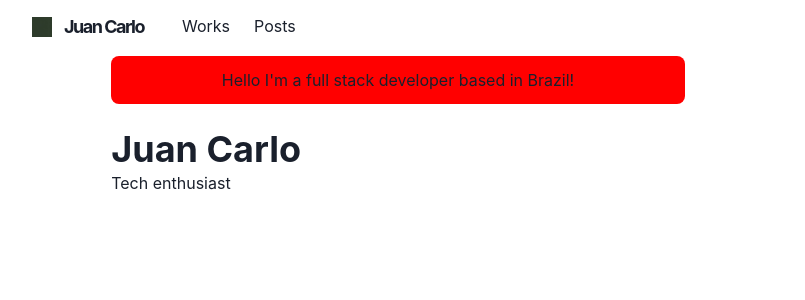
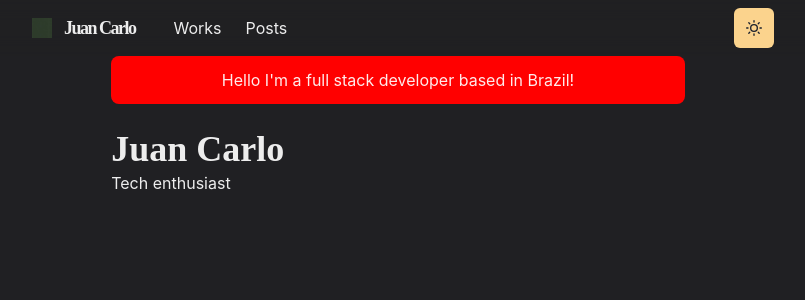
Before and after one commit to charsplusjk/juancarlo.dev, a Next.js app: page / in a window 1280 px wide. Shown: the top 300 px of the page, without its empty margins (242-1047 px from the left). Built offline with nearby package versions, Linux system fonts and the light colour scheme.

Commit message:
feat(*): add dark theme and dark theme button

```diff
--- a/components/navbar.js
+++ b/components/navbar.js
@@ -4,6 +4,7 @@
     Container, Box, Link, Stack, Heading, Flex, Menu, MenuItem, MenuList, MenuButton, IconButton, useColorModeValue
 } from '@chakra-ui/react'
 import { HamburgerIcon } from '@chakra-ui/icons'
+import ThemeToggleButton from './theme-toggle-button'
 
 const LinkItem = ({ href, path, children }) => {
     const active = path === href
@@ -48,6 +49,7 @@
                     <LinkItem href="/posts" path={path}>Posts</LinkItem>
                 </Stack>
                 <Box flex={1} align="right">
+                    <ThemeToggleButton />
                     <Box ml={2} display={{ base: 'inline-block', md: 'none' }}>
                         <Menu>
                             <MenuButton
--- /dev/null
+++ b/components/theme-toggle-button.js
@@ -0,0 +1,16 @@
+import { IconButton, useColorMode, useColorModeValue } from "@chakra-ui/react";
+import { SunIcon, MoonIcon } from "@chakra-ui/icons";
+
+const ThemeToggleButton = () => {
+    const { toggleColorMode }= useColorMode()
+
+    return (
+        <IconButton aria-label="Toggle theme"
+        colorScheme={useColorModeValue('purple', 'orange')}
+        icon={useColorModeValue(<MoonIcon />, <SunIcon />)}
+        onClick={toggleColorMode}></IconButton>
+    )
+
+}
+
+export default ThemeToggleButton
--- /dev/null
+++ b/libs/theme.js
@@ -0,0 +1,56 @@
+import { extendTheme, textDecoration } from "@chakra-ui/react";
+import { mode } from '@chakra-ui/theme-tools'
+
+const styles = {
+    global: props => ({
+        body: {
+            bg: mode('#f0e7db', '#202023')(props)
+        }
+    })
+}
+
+const components = {
+    Heading: {
+        variants: {
+            'section-title': {
+                textDecoration: 'underline',
+                fontSize: 20,
+                textUnderlineOffset: 6,
+                textDecorationColor: '#525252',
+                textDecorationThickness: 4,
+                marginTop: 3,
+                marginBottom: 4
+            }
+        }
+    },
+
+    Link: {
+        baseStyle: props => ({
+            color: mode('#3d7aed', '#ff63c3')(props),
+            textUnderlineOffset: 3
+        })
+    }
+}
+
+const fonts = {
+    heading: "'M PLUS Rounded 1c'"
+}
+
+const colors = {
+    glassTeal: '#88ccca'
+}
+
+const config = {
+    initialColorMode: 'dark',
+    useSystemColorMode: true
+}
+
+const theme = extendTheme({
+    config,
+    styles,
+    components,
+    colors,
+    fonts
+})
+
+export default theme
--- a/pages/_app.js
+++ b/pages/_app.js
@@ -1,9 +1,10 @@
 import { ChakraProvider } from '@chakra-ui/react';
 import Layout from '../components/layouts/main';
+import theme from '../libs/theme';
 
 const Website = ({ Component, pageProps, router }) => {
   return (
-    <ChakraProvider>
+    <ChakraProvider theme={theme}>
       <Layout router={router}>
         <Component {...pageProps} key={router.route} />
       </Layout>
--- /dev/null
+++ b/pages/_document.js
@@ -0,0 +1,18 @@
+import { ColorModeScript } from "@chakra-ui/react";
+import NextDocument, { Html, Head, Main, NextScript } from 'next/document'
+import theme from '../libs/theme'
+
+export default class Document extends NextDocument {
+    render () {
+        return (
+            <Html lang="en">
+                <Head />
+                <body>
+                    <ColorModeScript initialColorMode={theme.config.initialColorMode} />
+                    <Main />
+                    <NextScript />
+                </body>
+            </Html>
+        )
+    }
+}
```
